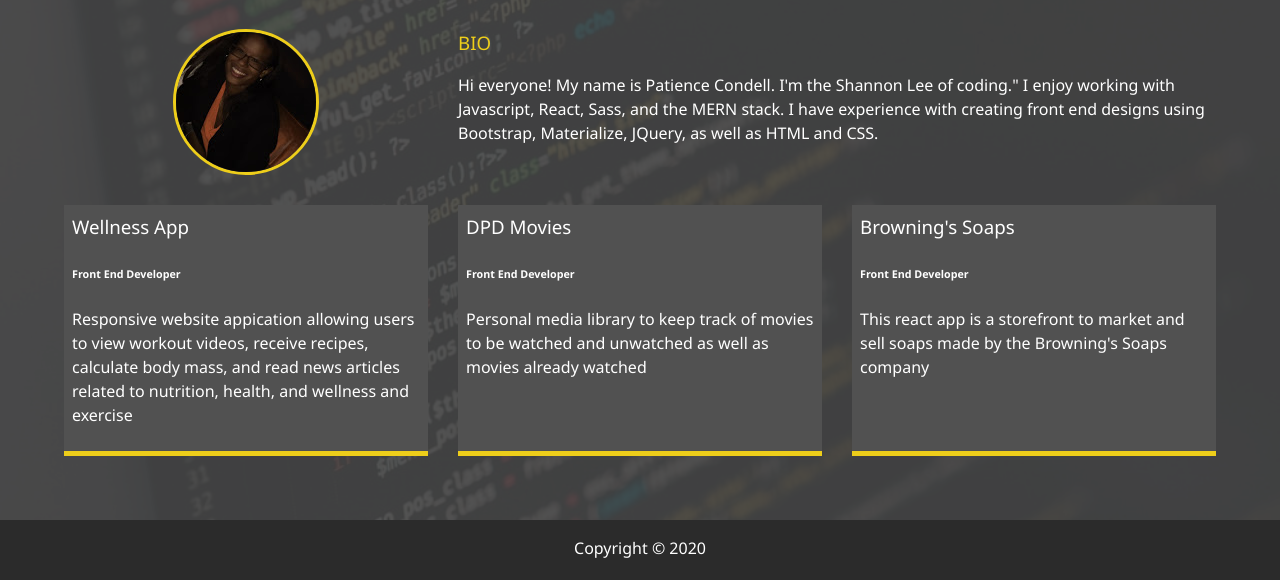
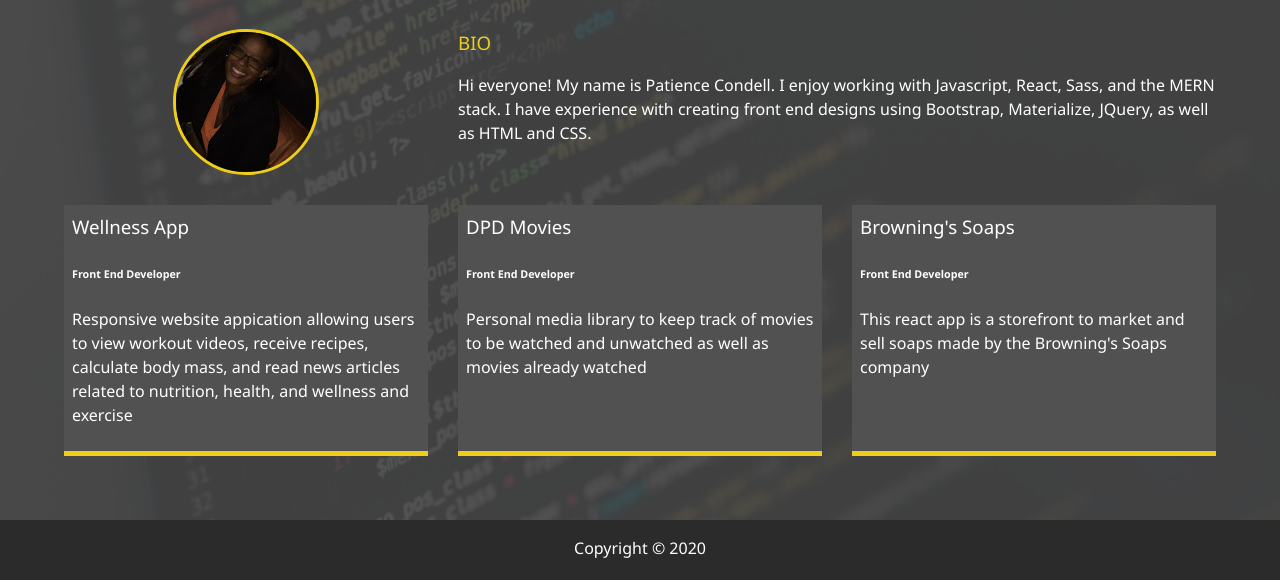
Before and after one commit to rubbishspitfire/Updated_Portfolio, a website: page dist/about.html in a window 1280 px wide. Shown: the part 253-833 px from the top of the page. Drawn offline with Linux system fonts and the light colour scheme.

Commit message:
changes to about page

```diff
--- a/dist/about.html
+++ b/dist/about.html
@@ -66,8 +66,8 @@
         <div class="bio">
           <h3 class="text-secondary">BIO</h3>
           <p>
-            Hi everyone! My name is Patience Condell. I'm the Shannon Lee of coding."
-            I enjoy working with Javascript, React, Sass, and the MERN stack.
+            Hi everyone! My name is Patience Condell. I enjoy working
+            with Javascript, React, Sass, and the MERN stack.
             I have experience with creating front end designs using
             Bootstrap, Materialize, JQuery, as well as HTML and CSS.
           </p>
```
